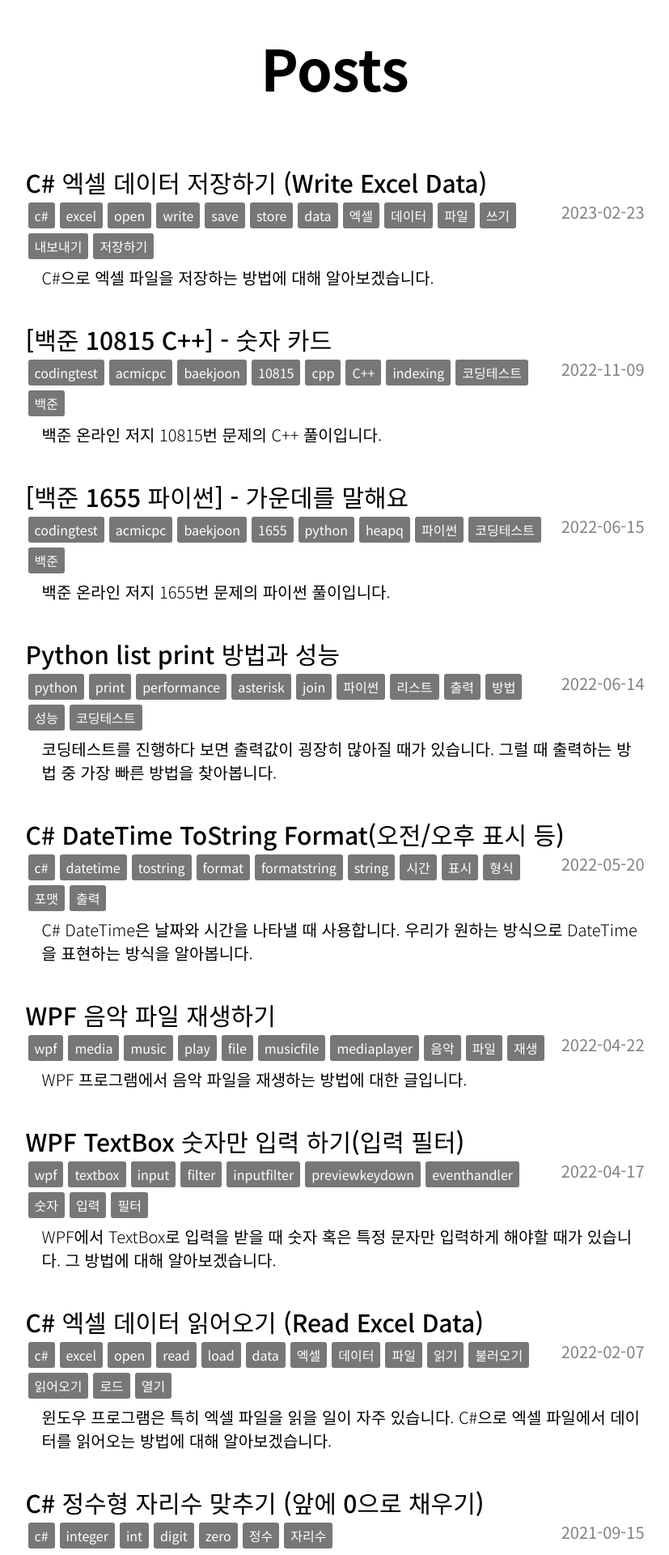
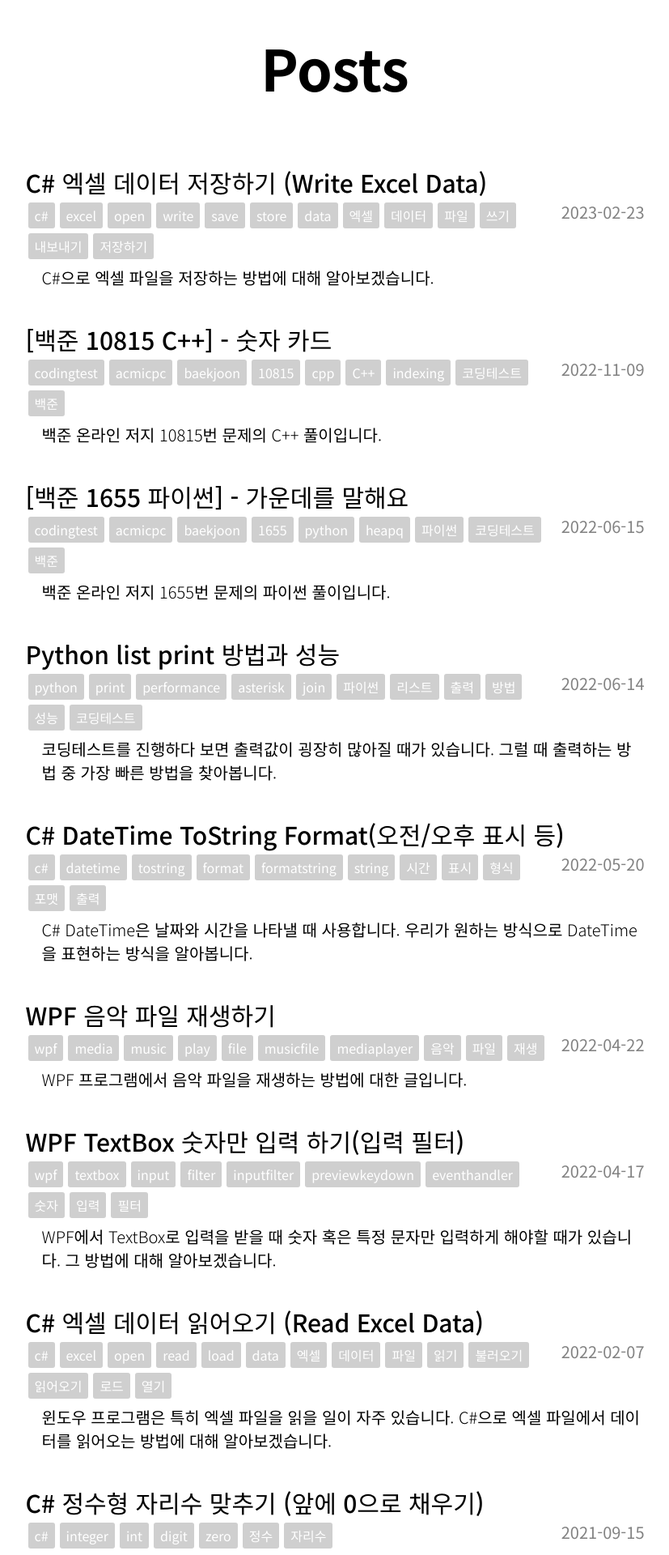
Before and after one commit to GiGong/gigong.github.io, a Jekyll site: the page built from _pages/all_posts.md, in a window 1280 px wide. Shown: the part 337-2257 px from the top of the page at 81% size, without its empty margins (226-1053 px from the left). Built offline with Jekyll 4.4.1, drawn with Linux system fonts in a browser that asks for light colours; some web fonts are replaced.

Commit message:
Refactroing and design

```diff
--- a/_pages/all_posts.md
+++ b/_pages/all_posts.md
@@ -9,8 +9,8 @@ permalink: /posts
   <ul id="all_posts_list">
     {% for post in site.posts %}
       <li class="item_post">
-        <a href="{{ post.url | relative_url | remove: ".html"}}">
-          <div class="post_title">{{ post.title }}</div>
+        <a href="{{ post.url | relative_url | remove: ".html"}}" class="post_title">
+          {{ post.title }}
         </a>
         <div class="post_meta">
           <ul class="tag_list">
--- a/_sass/jekyll-gg/_section.scss
+++ b/_sass/jekyll-gg/_section.scss
@@ -40,7 +40,7 @@ section {
 .post_meta .tag_list > li {
     color: white;
     box-sizing: border-box;
-    background: #777;
+    background: #cfcfcf;
     border-radius: 3px;
     font-weight: var(--regular);
     padding: 4px 8px;
```
